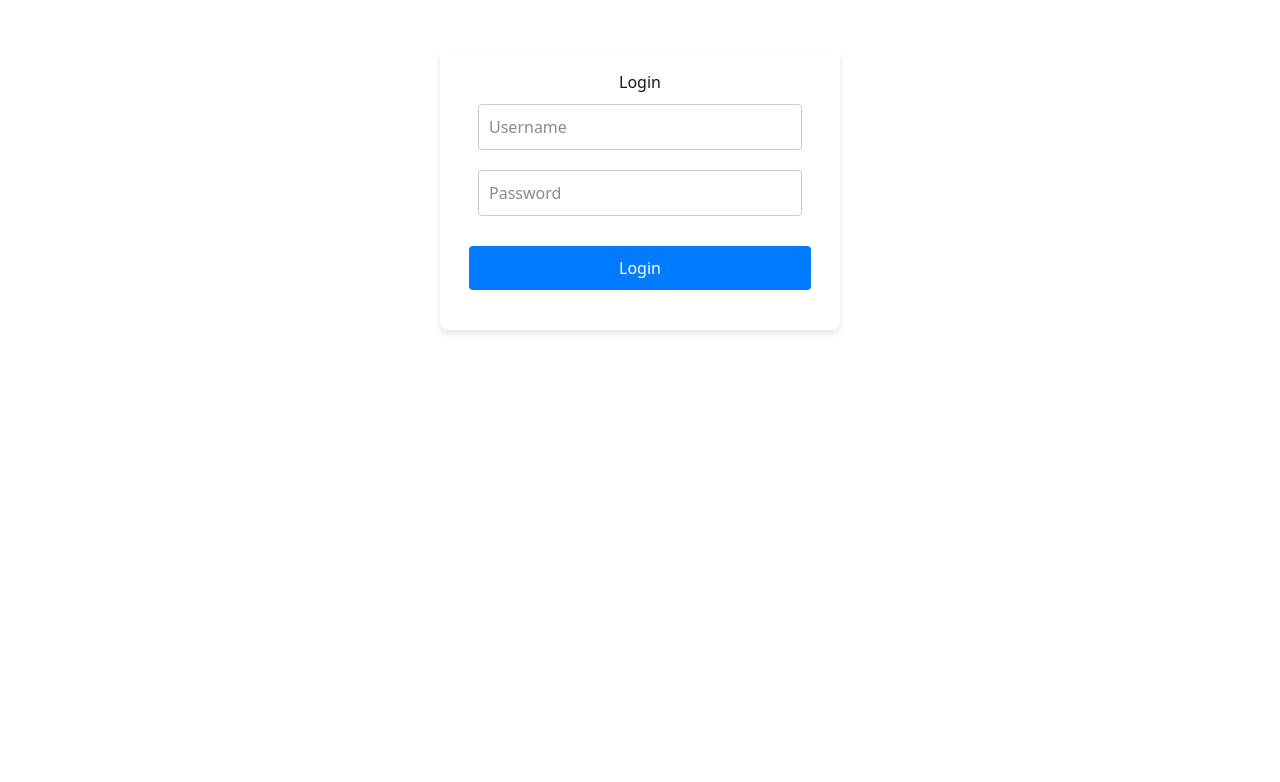
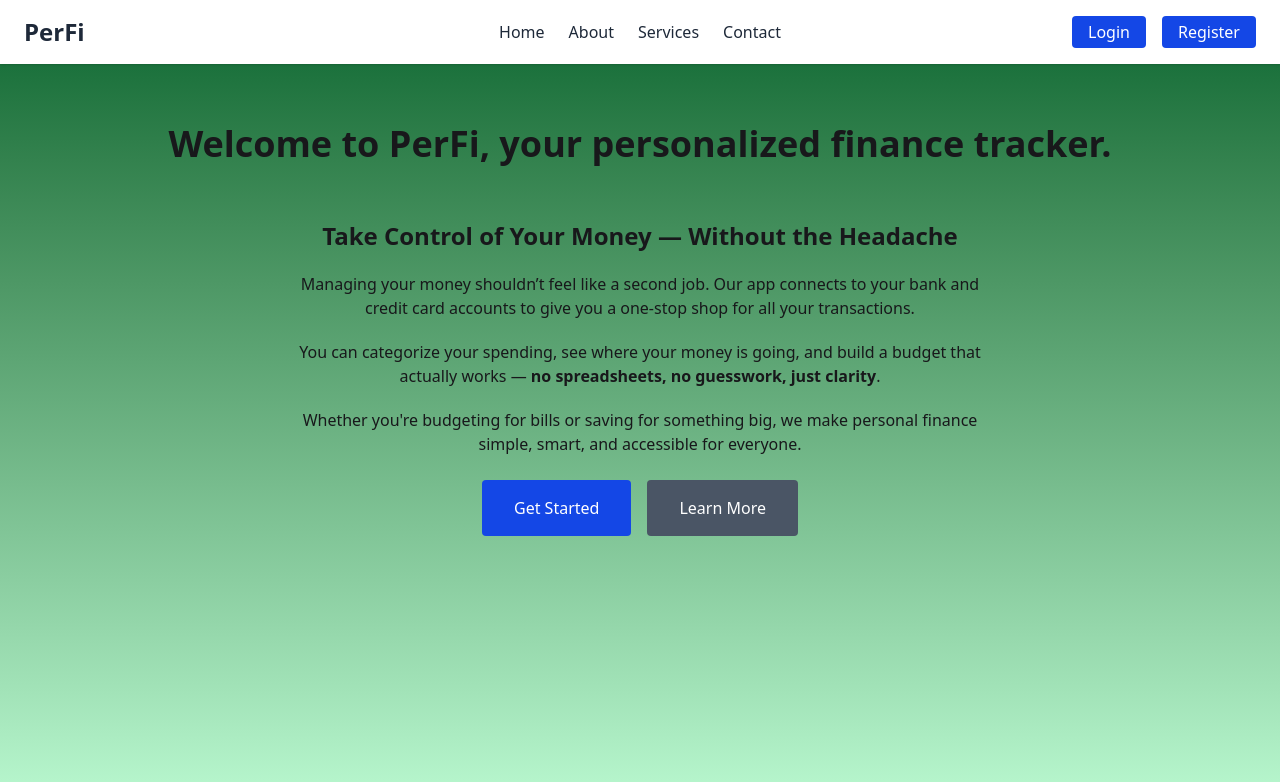
Before and after one commit to jlopres2/budget-central, a React (Vite) app in the folder frontend/: page /home in a window 1280 px wide. Before the commit this address led to /login. Shown: the top 782 px of the page. Built offline with nearby package versions, Linux system fonts and the light colour scheme.

Commit message:
create inital homepage

```diff
--- a/frontend/src/App.tsx
+++ b/frontend/src/App.tsx
@@ -1,4 +1,5 @@
 import { BrowserRouter, Routes, Route, Navigate } from "react-router-dom"
+import Home from "./pages/Home"
 import Login from "./pages/Login"
 import Register from "./pages/Register"
 import Transactions from "./pages/TransactionsPage"
@@ -28,6 +29,7 @@ function App() {
             </ProtectedRoute>
           }
         />
+        <Route path="/home" element={<Home />} />
         <Route path="/login" element={<Login />} />
         <Route path="/logout" element={<Logout />} />
         <Route path="/register" element={<RegisterAndLogout />} />
--- /dev/null
+++ b/frontend/src/pages/Home.tsx
@@ -0,0 +1,86 @@
+import api from "../api"
+
+function Home() {
+    const directLogin = async () => {
+        window.location.href = "/login/";
+    };
+    const directRegister = async () => {
+        window.location.href = "/register/";
+    };
+    return (
+        <div className="h-screen flex flex-col justify-start items-center bg-gradient-to-b from-green-800 via-50% to-green-200">
+            {/*Home Page Header*/}
+            <header className="w-full bg-white shadow sticky top-0 z-50">
+                <div className="max-w-screen-xl mx-auto px-6 py-4 grid grid-cols-3 items-center">
+                    {/*Logo*/}
+                    <div className="text-2xl font-bold text-gray-800 justify-self-start">PerFi</div>
+
+                    {/*Navigation*/}
+                    <nav className="hidden md:flex space-x-6 text-gray-800 justify-self-center">
+                        <a href="#" className="hover:text-blue-500 transition duration-300">Home</a>
+                        <a href="#" className="hover:text-blue-500 transition duration-300">About</a>
+                        <a href="#" className="hover:text-blue-500 transition duration-300">Services</a>
+                        <a href="#" className="hover:text-blue-500 transition duration-300">Contact</a>
+                    </nav>
+
+                    {/*Hamburger Menu for Mobile*/}
+                    <button className="md:hidden text-gray-800 focus:outline-none">
+                        <svg className="w-6 h-6" fill="none" stroke="currentColor" stroke-width="2"
+                            viewBox="0 0 24 24">
+                            <path stroke-linecap="round" stroke-linejoin="round"
+                            d="M4 6h16M4 12h16M4 18h16" />
+                        </svg>
+                    </button>
+
+                    {/*Login and Register Buttons*/}
+                    <div className="flex space-x-4 justify-self-end">
+                        <button onClick={directLogin}
+                            className="bg-blue-700 text-white px-4 py-1 rounded hover:bg-blue-500 transition duration-300">
+                            Login
+                        </button>
+
+                        <button onClick={directRegister}
+                            className="bg-blue-700 text-white px-4 py-1 rounded hover:bg-blue-500 transition duration-300">
+                            Register
+                        </button>
+                    </div>
+                </div>
+            </header>
+
+            {/*Main Homepage Content*/}
+            <h1 className="text-4xl font-bold mb-8 mt-15">Welcome to PerFi, your personalized finance tracker.</h1>
+            <div className="max-w-205 p-6 text-center space-y-5 flex flex-col items-center">
+                <h2 className="text-2xl font-bold">Take Control of Your Money — Without the Headache</h2>
+                {/*Description*/}
+                <div className="max-w-175 space-y-5">
+                    <p className="">
+                        Managing your money shouldn’t feel like a second job. Our app connects to your bank and credit card
+                        accounts to give you a one-stop shop for all your transactions.
+                    </p>
+                    <p>
+                        You can categorize your spending, see where your money is going, and build a budget that actually
+                        works — <b>no spreadsheets, no guesswork, just clarity</b>.
+                    </p>
+                    <p className="">
+                        Whether you're budgeting for bills or saving for something big, we make personal finance
+                        simple, smart, and accessible for everyone.
+                    </p>
+                </div>
+            </div>
+            {/* Main Buttons*/}
+            <div className="flex space-x-4">
+                <button onClick={directRegister}
+                    className="bg-blue-700 text-white px-8 py-4 rounded hover:bg-blue-500 transition duration-300">
+                    Get Started
+                </button>
+
+                <button onClick={directLogin}
+                    className="bg-gray-600 text-white px-8 py-4 rounded hover:bg-gray-500 transition duration-300">
+                    Learn More
+                </button>
+            </div>
+        </div>
+    )
+}
+
+export default Home;
```
Also changed, not shown: 2 other files (tests, documents, lock files or other folders).
